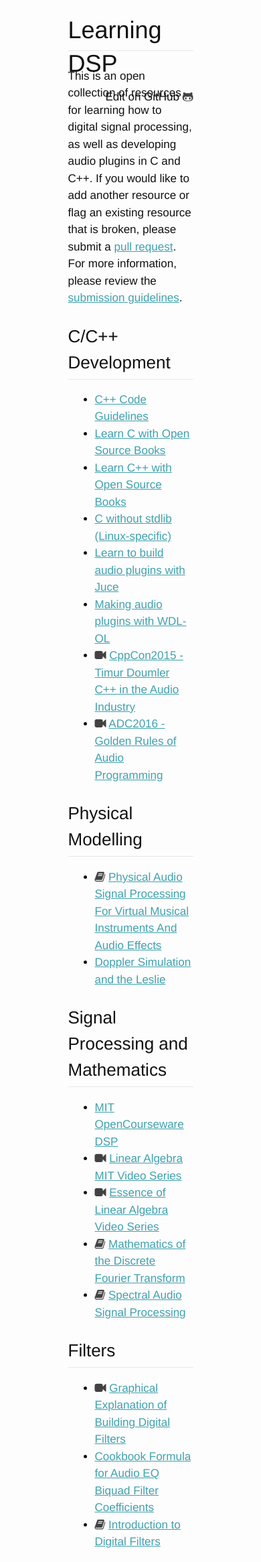
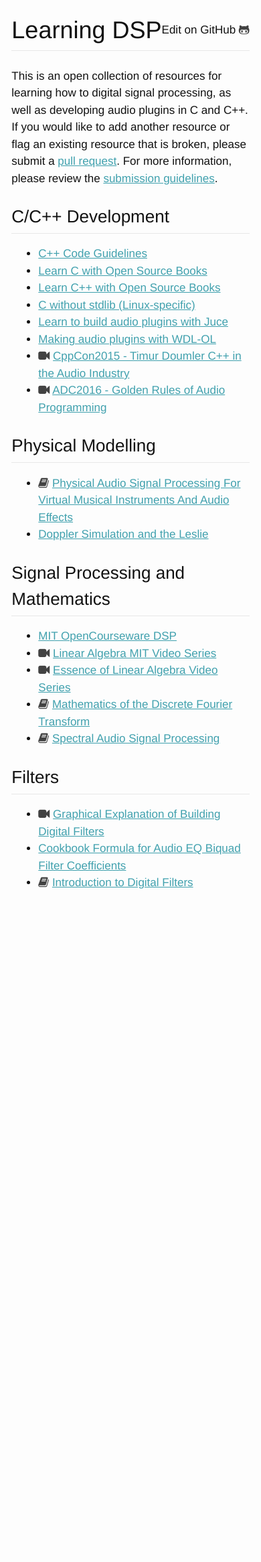
Before and after one commit to gmoe/learning-dsp, a Jekyll site: the page built from README.md, in a window 390 px wide. Shown: the whole page at 67% size. Built offline with Jekyll 4.4.1, drawn with Linux system fonts in a browser that asks for light colours; after the commit the page ends 1348 px from its top, so only the background shows below that.

Commit message:
Improved responsiveness.

```diff
--- a/_sass/layout.scss
+++ b/_sass/layout.scss
@@ -1,6 +1,10 @@
 .page-content {
   margin: 15px auto;
   width: 50%;
+
+  @include media-query($on-laptop) {
+    width: 95%;
+  }
 }
 
 header {
--- a/css/main.scss
+++ b/css/main.scss
@@ -26,7 +26,7 @@ $grey-color-dark:  darken($grey-color, 25%);
 $site-header-width: 30%;
 
 $content-width:    800px;
-$on-palm:          600px;
+$on-palm:          400px;
 $on-laptop:        800px;
 
 // Using media queries with like this:
```
